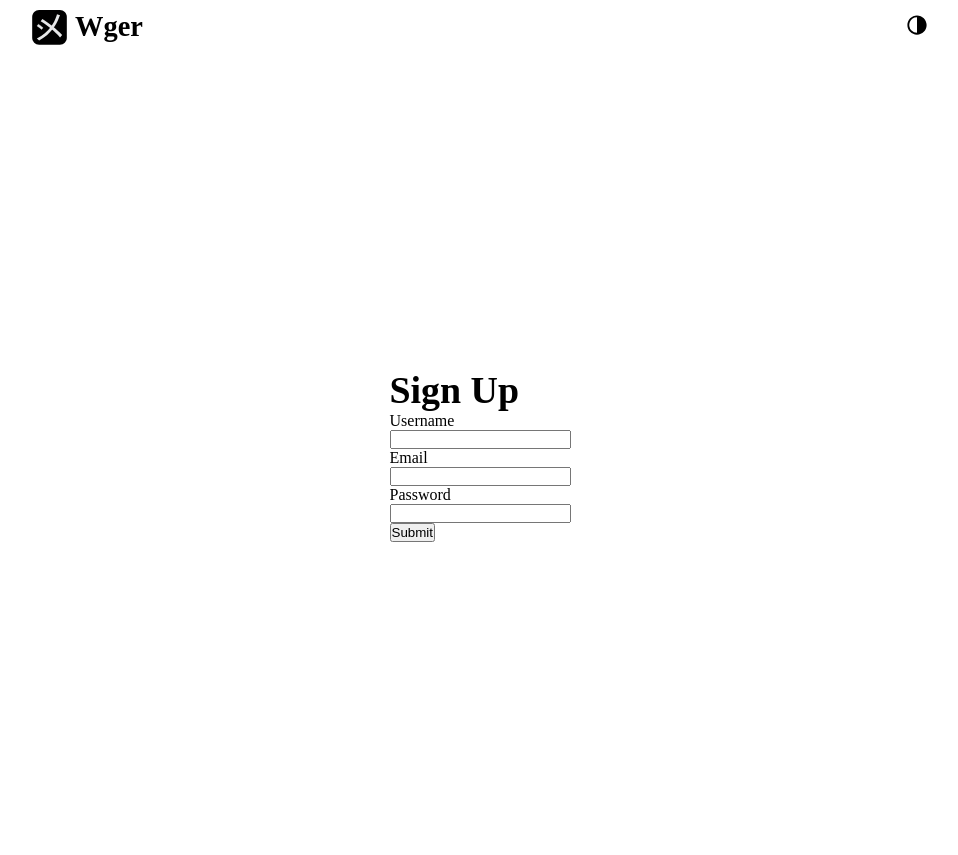
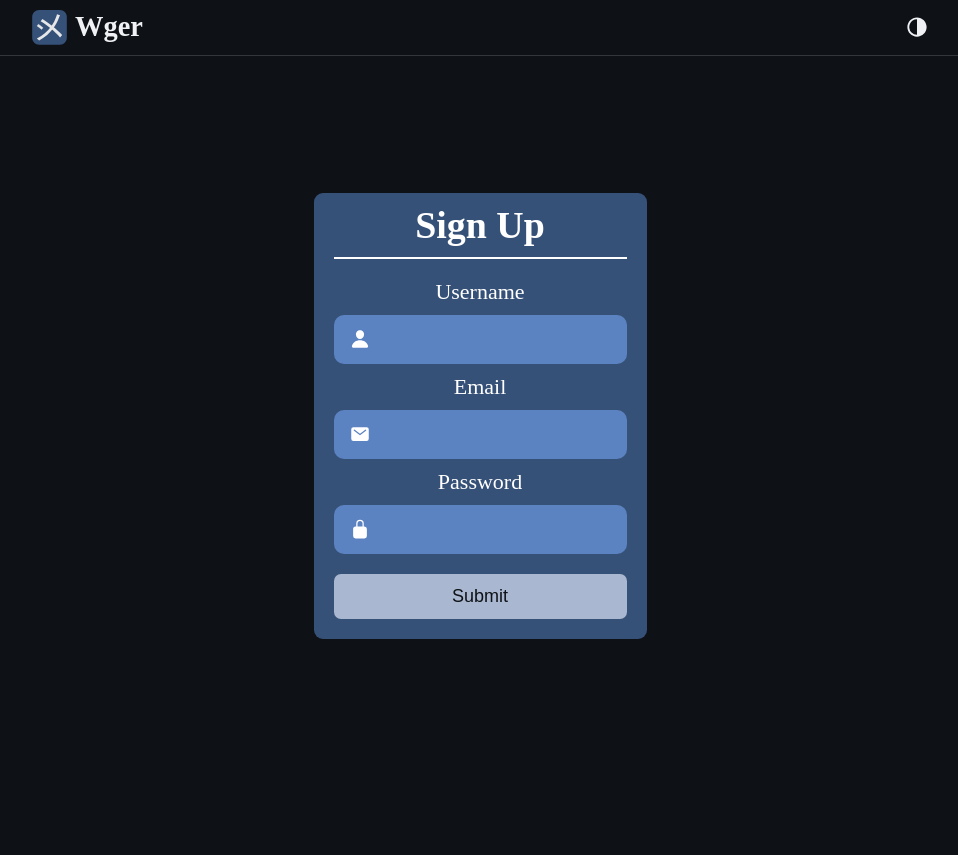
Before and after one commit to trixvlq/chat-messenger, a Django app: page /sign_up/ in a window 1280 px wide. Shown: the whole page, without its empty margins (160-1118 px from the left). After the commit the page ends 639 px from the top, so only its background shows below. Run offline with Django 5.2, Linux system fonts and the light colour scheme; some web fonts are replaced.

Commit message:
sign-up page compete

```diff
--- a/core/chat/urls.py
+++ b/core/chat/urls.py
@@ -5,5 +5,4 @@
     path('', index, name='home'),
     path('<int:chat_id>/', chat, name='chat'),
     path('test/',test),
-    path('sign_up/', sign_up)
 ]
--- a/core/chat/views.py
+++ b/core/chat/views.py
@@ -55,11 +55,6 @@
     print(context)
     return JsonResponse(context)
 
-
-def dima(request):
-    return render(request, 'chat/dima.html')
-
-
 @csrf_exempt
 def upload_file(request):
     if request.method == 'POST':
@@ -83,6 +78,3 @@
 
 def test(request):
     return render(request, 'chat/test.html')
-
-def sign_up(request):
-    return render(request, 'registration/sign_up.html')
--- a/core/core/settings.py
+++ b/core/core/settings.py
@@ -22,6 +22,7 @@
     'rest_framework',
     # apps
     'chat',
+    'users'
 ]
 
 MIDDLEWARE = [
--- a/core/core/urls.py
+++ b/core/core/urls.py
@@ -6,7 +6,7 @@
 urlpatterns = [
     path('admin/', admin.site.urls),
     path('', include('chat.urls')),
-    # path('', include('auth.urls'))
+    path('', include('users.urls'))
 ] +  static(settings.MEDIA_URL, document_root=settings.MEDIA_ROOT)
 
 if settings.DEBUG:
--- a/core/static/main.css
+++ b/core/static/css/main.css
@@ -5,8 +5,9 @@
     font-weight: 400;
     background-color: var(--background);
     color: var(--text);
-    height: 100vh;
-    width: 100vw;
+    max-height: 100vh;
+    max-width: 100vw;
+    transition: .15s background-color, color ease-in-out;
 }
 
 h1, h2, h3, h4, h5 {
@@ -53,7 +54,6 @@
 ::-webkit-scrollbar-thumb:hover {
     background-color: rgba(255, 255, 255, .6);
 }
-
 
 * {
     margin: 0;
--- a/core/static/css/registration/sign_up.css
+++ b/core/static/css/registration/sign_up.css
@@ -1,9 +1,65 @@
 main {
-    display: flex;
+    display: grid;
+    place-items: center;
     justify-content: center;
-    align-items: center;
-    height: 100vh;
+    height: 90vh;
 }
-main .card {
+.card {
+    background-color: var(--secondary);
+    padding: 10px 20px;
+    text-align: center;
+    border-radius: 9px;
+    color: white;
+    width: fit-content;
+    position: relative;
+}
+.card h3 {
+    margin-bottom: 20px;
+    border-bottom: 2px white solid;
+    padding-bottom: 10px;
+}
+.card p {
+    font-size: 22px;
+}
+.card input {
+    width: 100%;
+    height: 45px;
+    padding-left: 3rem;
+    outline: none;
+    border: 2px solid transparent;
+    border-radius: 10px;
+    color: white;
+    font-size: 18px;
+    font-weight: 600;
+    transition: .2s all ease-in;
     background-color: var(--accent);
 }
+.card .input-group {
+    margin: 10px 0;
+    display: flex;
+    align-items: center;
+    max-width: max-content;
+    position: relative;
+}
+.card input:hover,
+.card input:focus {
+    border-color: white;
+    box-shadow: 0 0 0 5px rgba(255, 255, 255, .3);
+}
+.card .input-group svg {
+    width: 25px;
+    position: absolute;
+    left: 1rem;
+    width: 20px;
+}
+.card button {
+    width: 100%;
+    padding: 12px;
+    font-size: 18px;
+    border-radius: 7px;
+    border: none;
+    margin: 10px 0;
+    background-color: var(--primary);
+    color: var(--background);
+    cursor: pointer;
+}
--- /dev/null
+++ b/core/static/js/header.js
@@ -0,0 +1,13 @@
+let root = document.documentElement;
+
+document.getElementById("switcher").addEventListener("click", function() {
+    if (root.getAttribute('data-theme') === "dark") {
+        root.setAttribute("data-theme", "light")
+    } else {
+        root.setAttribute("data-theme", "dark")
+    };
+});
+
+(function() {
+    root.setAttribute("data-theme", "dark");
+})();
--- a/core/templates/registration/sign_up.html
+++ b/core/templates/registration/sign_up.html
@@ -5,8 +5,9 @@
 <head>
     <meta charset="UTF-8">
     <meta name="viewport" content="width=device-width, initial-scale=1.0">
-    <link rel="stylesheet" href="{% static 'main.css' %}">
+    <link rel="stylesheet" href="{% static 'css/main.css' %}">
     <link rel="stylesheet" href="{% static 'css/registration/sign_up.css' %}">
+    <script defer src="{% static 'js/header.js' %}"></script>
     <title>Authorization</title>
 </head>
 
@@ -26,13 +27,11 @@
             <h4>Wger</h4>
         </div>
         <div class="right-side">
-            <div class="theme-switcher" id="switcher">
-                <svg width="22" fill="currentColor" viewBox="0 0 24 24" xmlns="http://www.w3.org/2000/svg">
+            <svg id="switcher" width="22" fill="currentColor" viewBox="0 0 24 24" xmlns="http://www.w3.org/2000/svg">
                 <path
                     d="M12 1.5C6.201 1.5 1.5 6.201 1.5 12S6.201 22.5 12 22.5 22.5 17.799 22.5 12 17.799 1.5 12 1.5ZM6.034 17.966A8.437 8.437 0 0 1 12 3.562v16.875a8.383 8.383 0 0 1-5.966-2.47Z">
                 </path>
             </svg>
-            </div>
         </div>
     </header>
     <main>
@@ -41,15 +40,31 @@
             <form action="#">
                 <div class="username">
                     <p>Username</p>
+                    <div class="input-group">
+                        <svg fill="currentColor" viewBox="0 0 24 24" xmlns="http://www.w3.org/2000/svg">
+                            <path d="M15.592 3.027C14.68 2.042 13.406 1.5 12 1.5c-1.414 0-2.692.54-3.6 1.518-.918.99-1.365 2.334-1.26 3.786C7.348 9.67 9.528 12 12 12c2.472 0 4.648-2.33 4.86-5.195.106-1.439-.344-2.78-1.268-3.778Z"></path>
+                            <path d="M20.25 22.5H3.75a1.454 1.454 0 0 1-1.134-.522 1.655 1.655 0 0 1-.337-1.364c.396-2.195 1.63-4.038 3.571-5.333C7.574 14.132 9.758 13.5 12 13.5c2.242 0 4.426.633 6.15 1.781 1.94 1.294 3.176 3.138 3.571 5.332.091.503-.032 1-.336 1.365a1.453 1.453 0 0 1-1.135.522Z"></path>
+                        </svg>
                         <input type="text" id="usernameInput">
+                    </div>
                 </div>
                 <div class="email">
                     <p>Email</p>
+                    <div class="input-group">
+                        <svg fill="currentColor" viewBox="0 0 24 24" xmlns="http://www.w3.org/2000/svg">
+                            <path d="M19.875 3.75H4.125A2.628 2.628 0 0 0 1.5 6.375v11.25a2.628 2.628 0 0 0 2.625 2.625h15.75a2.627 2.627 0 0 0 2.625-2.625V6.375a2.627 2.627 0 0 0-2.625-2.625Zm-.665 4.342-6.75 5.25a.75.75 0 0 1-.92 0l-6.75-5.25a.75.75 0 1 1 .92-1.184L12 11.8l6.29-4.892a.75.75 0 0 1 .92 1.184Z"></path>
+                        </svg>
                         <input type="email" id="emailInput">
+                    </div>
                 </div>
                 <div class="password">
                     <p>Password</p>
+                    <div class="input-group">
+                        <svg fill="currentColor" viewBox="0 0 24 24" xmlns="http://www.w3.org/2000/svg">
+                            <path d="M17.25 9h-.75V5.25a4.5 4.5 0 1 0-9 0V9h-.75a3.003 3.003 0 0 0-3 3v8.25a3.003 3.003 0 0 0 3 3h10.5a3.004 3.004 0 0 0 3-3V12a3.004 3.004 0 0 0-3-3ZM15 9H9V5.25a3 3 0 1 1 6 0V9Z"></path>
+                        </svg>
                         <input type="password" id="passwordInput">
+                    </div>
                 </div>
                 <button>Submit</button>
             </form>
--- /dev/null
+++ b/core/users/urls.py
@@ -0,0 +1,6 @@
+from django.urls import path
+from .views import *
+
+urlpatterns = [
+    path('sign_up/', sign_up)
+]
--- a/core/users/views.py
+++ b/core/users/views.py
@@ -1,3 +1,5 @@
 from django.shortcuts import render
 
 # Create your views here.
+def sign_up(request):
+    return render(request, 'registration/sign_up.html')
```
Also changed, not shown: core/static/js/chat/test.js (renamed from core/static/js/chat/script.js, +0 -14 lines), core/templates/chat/test.html (+6 -8 lines). Lines whose indentation alone changed are shown as unchanged.
